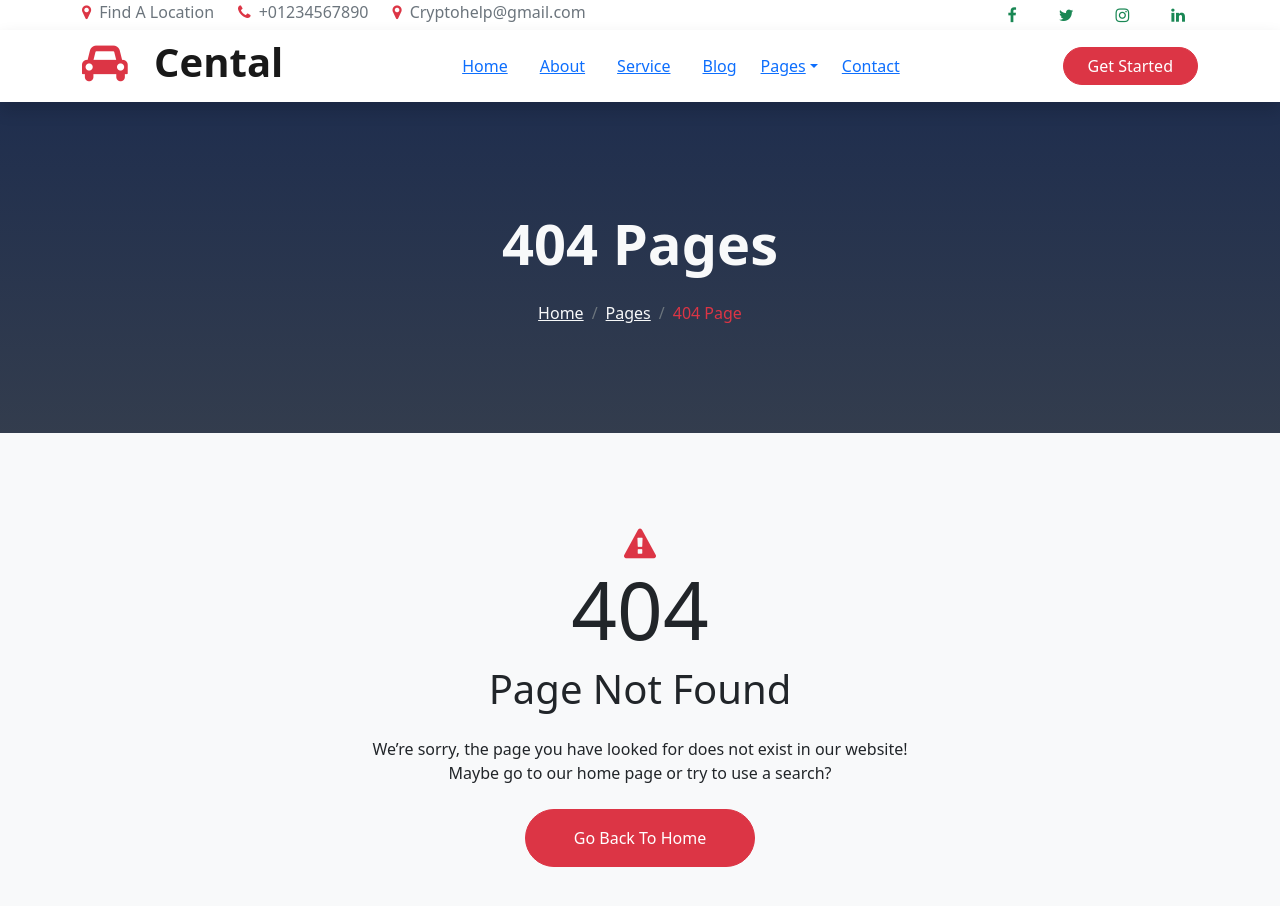
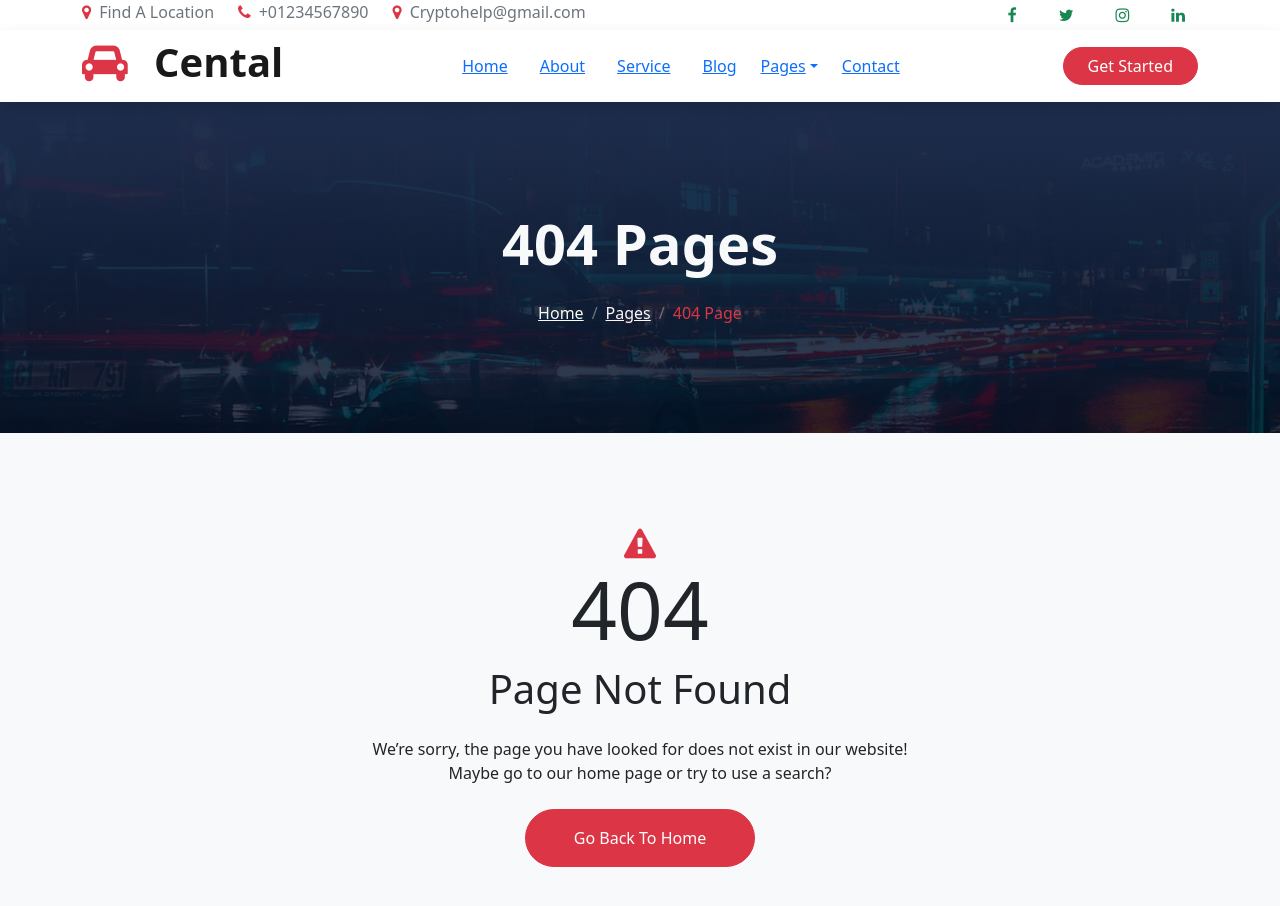
Before and after one commit to kushwaha-Prashant/car-rental-website, a plain HTML site: page page404.html in a window 1280 px wide. Shown: the top 906 px of the page. Drawn offline with Linux system fonts and the light colour scheme.

Commit message:
Update page404.css

```diff
--- a/page404.css
+++ b/page404.css
@@ -2,7 +2,7 @@
 {
 	position: relative;
     overflow: hidden;
-    background: linear-gradient(rgba(31, 46, 78, 1), rgba(0, 12, 33, 0.8)), url(../images/fact-bg.jpg);
+    background: linear-gradient(rgba(31, 46, 78, 1), rgba(0, 12, 33, 0.8)), url(fact-bg.jpg);
     background-position: center top;
     background-repeat: no-repeat;
     background-size: cover;
```
